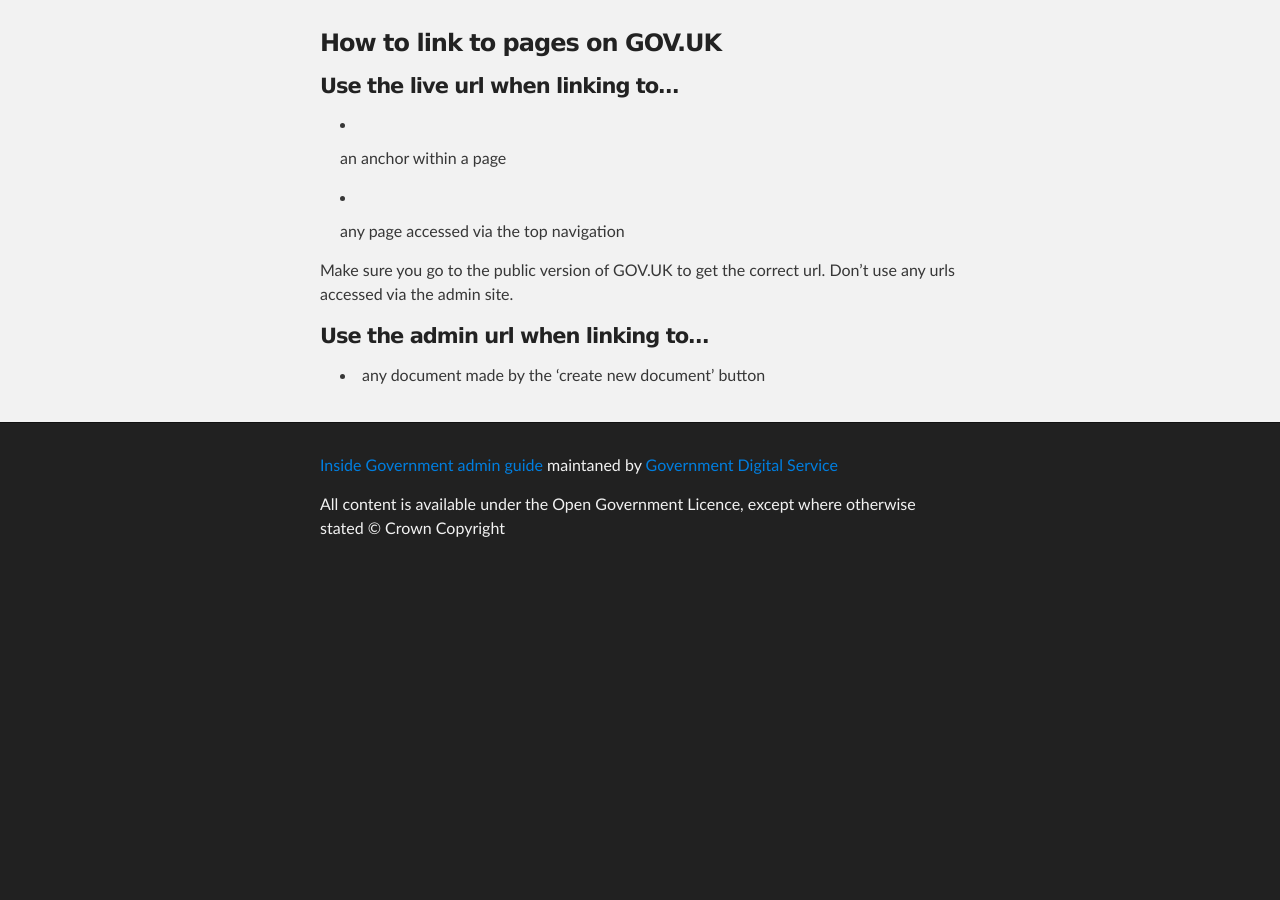
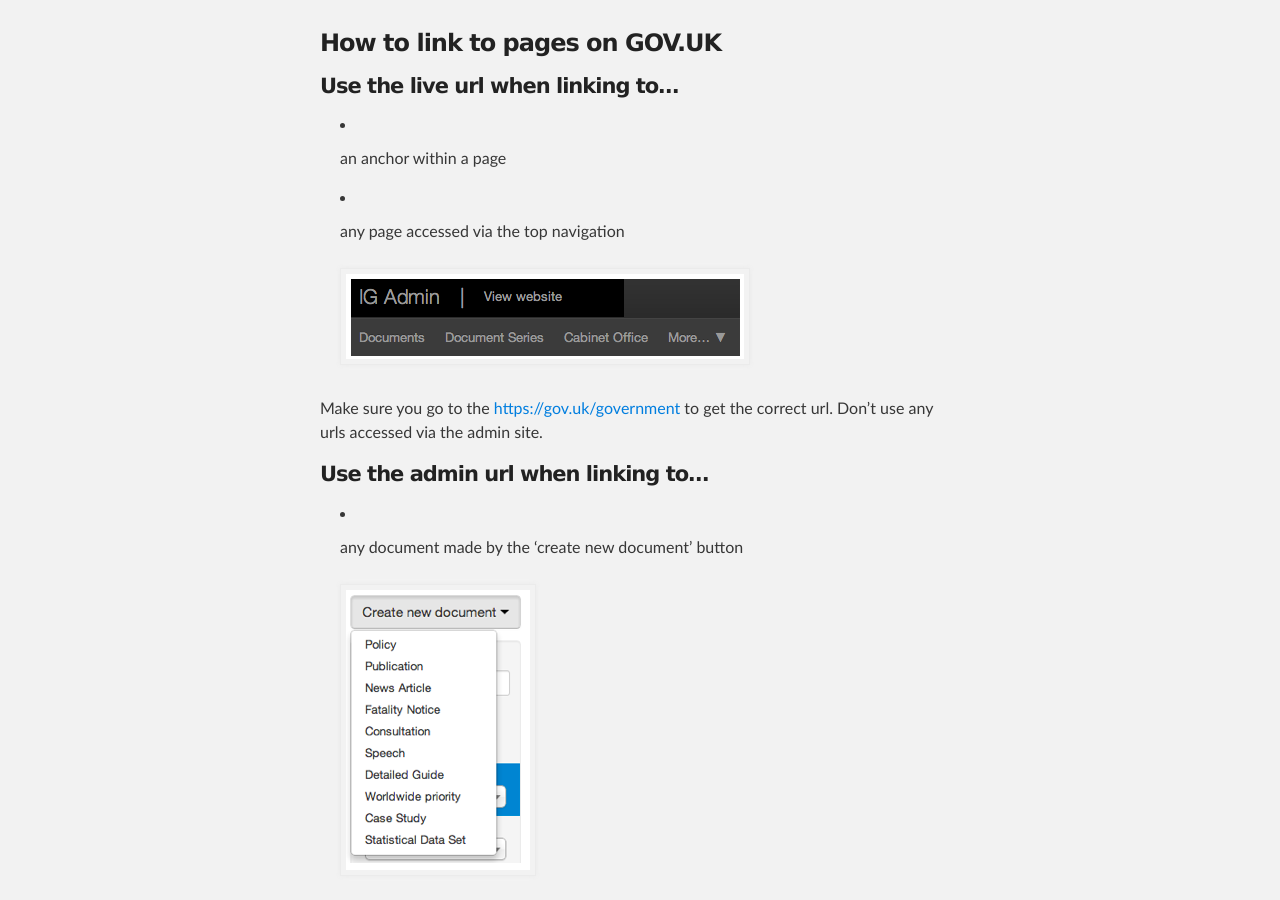
Before and after one commit to alphagov/inside-government-admin-guide, a Jekyll site: the page built from creating-documents/add-links.md, in a window 1280 px wide and 900 px high, scrolled down 958 px. Built offline with Jekyll 4.4.1, drawn with Linux system fonts in a browser that asks for light colours; before the commit the page ends 1533 px from its top, so only the background shows below that.

Commit message:
Added images

```diff
--- a/creating-documents/add-links.md
+++ b/creating-documents/add-links.md
@@ -26,9 +26,13 @@
 
 * any page accessed via the top navigation
 
-Make sure you go to the public version of GOV.UK to get the correct url. Don’t use any urls accessed via the admin site.
+	![Add links 3](add-links-3.png)
+
+Make sure you go to the [https://gov.uk/government](public version of GOV.UK) to get the correct url. Don’t use any urls accessed via the admin site.
 
 
 #### Use the admin url when linking to...
 
 * any document made by the ‘create new document’ button
+
+	![Add links 4](add-links-4.png)
```
Also changed, not shown: creating-documents/add-links-3.png (added), creating-documents/add-links-4.png (added).
